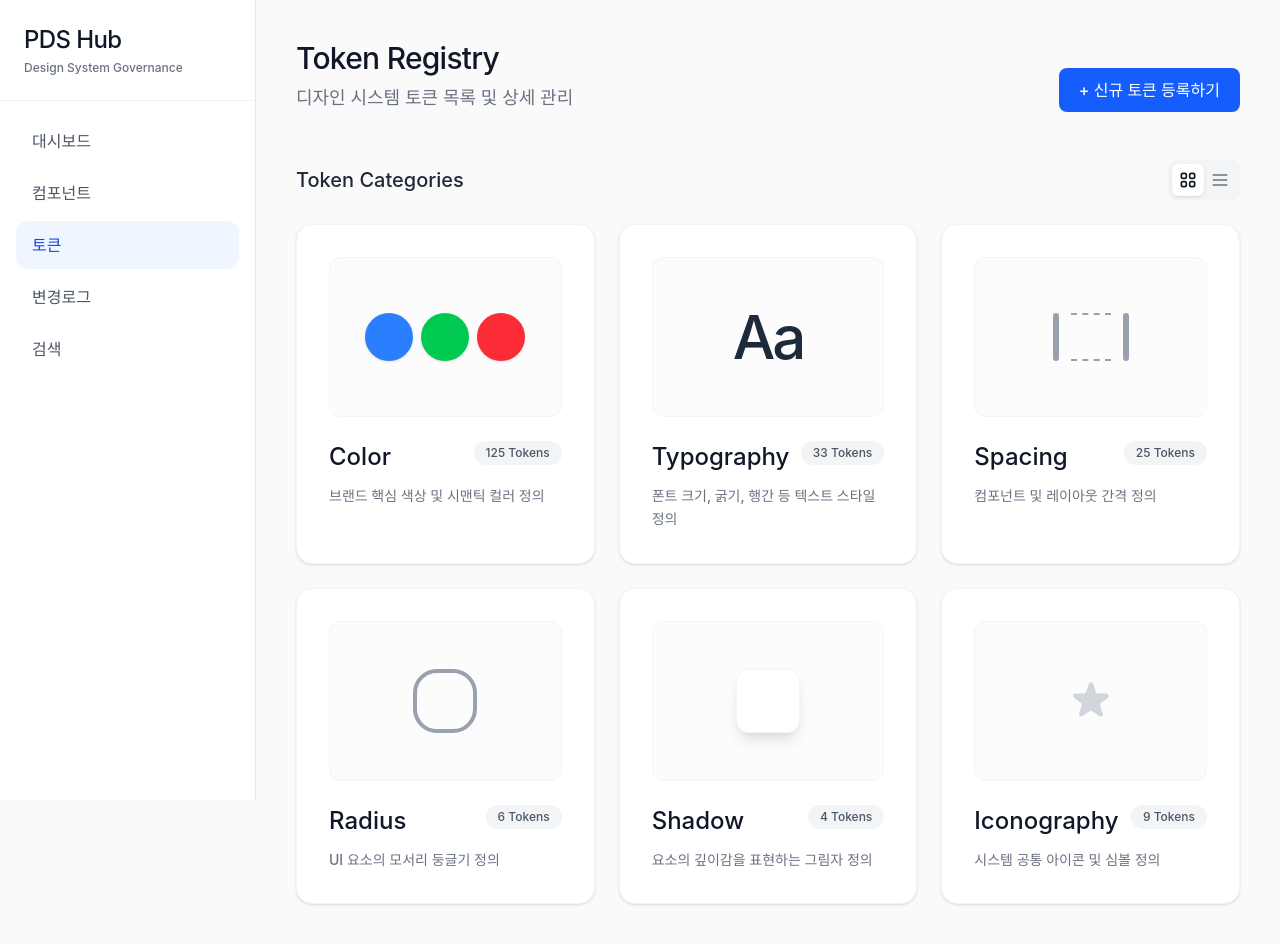
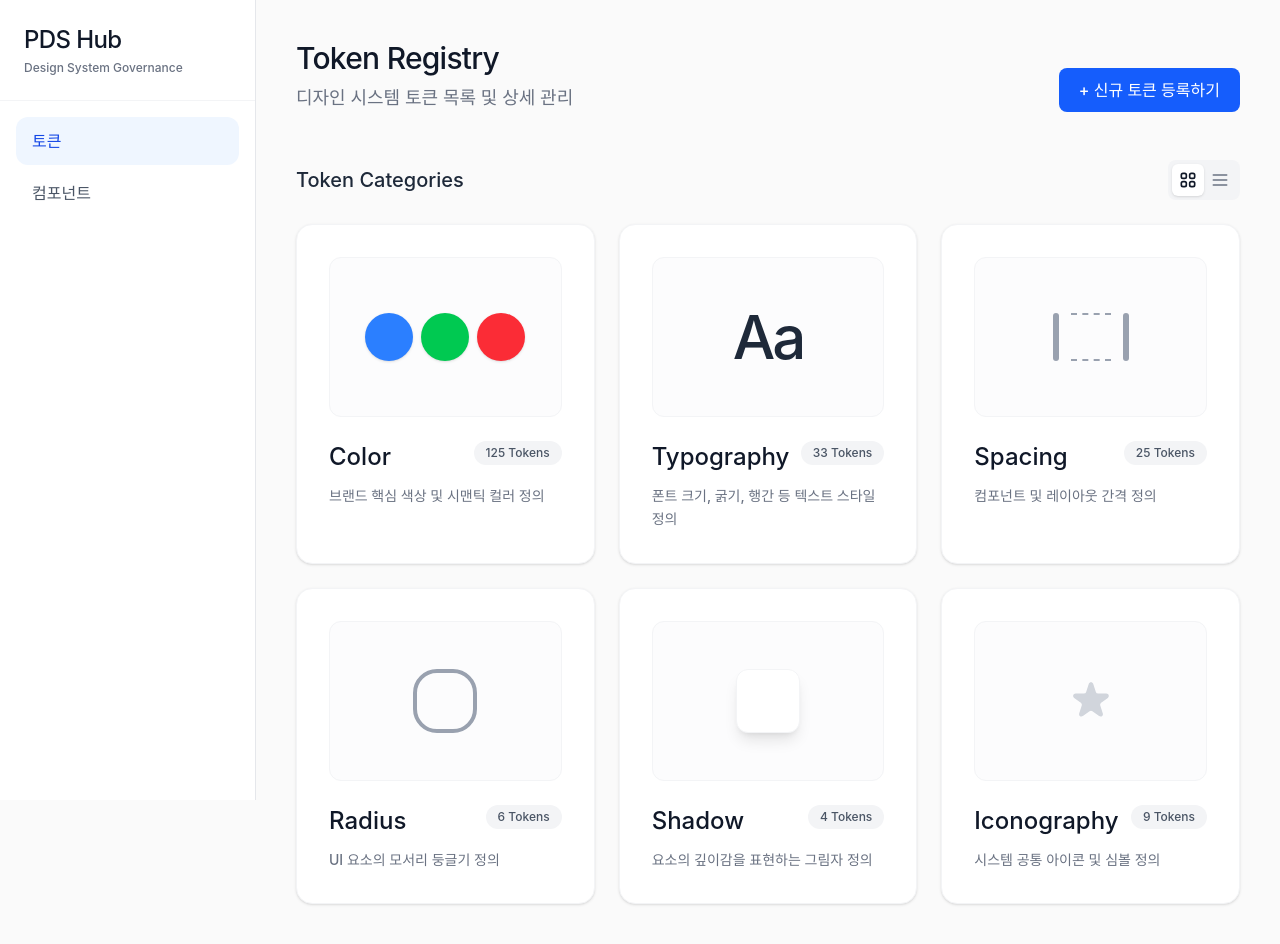
Before and after one commit to cynhwithcode/PDS-Hub, a React (Vite) app: page /tokens in a window 1280 px wide. Shown: the top 944 px of the page. Built offline with nearby package versions, Linux system fonts and the light colour scheme; a web font is replaced by a local one.

Commit message:
fix: remove dashboard, changelog, search from sidebar navigation

```diff
--- a/src/components/layout/Sidebar.tsx
+++ b/src/components/layout/Sidebar.tsx
@@ -2,11 +2,8 @@ import { NavLink } from 'react-router-dom';
 
 export default function Sidebar() {
   const menuItems = [
-    { name: '대시보드', path: '/' },
+    { name: '토큰', path: '/tokens' },
     { name: '컴포넌트', path: '/components' },
-    { name: '토큰', path: '/tokens' },
-    { name: '변경로그', path: '/changelog' },
-    { name: '검색', path: '/search' },
   ];
 
   return (
```
